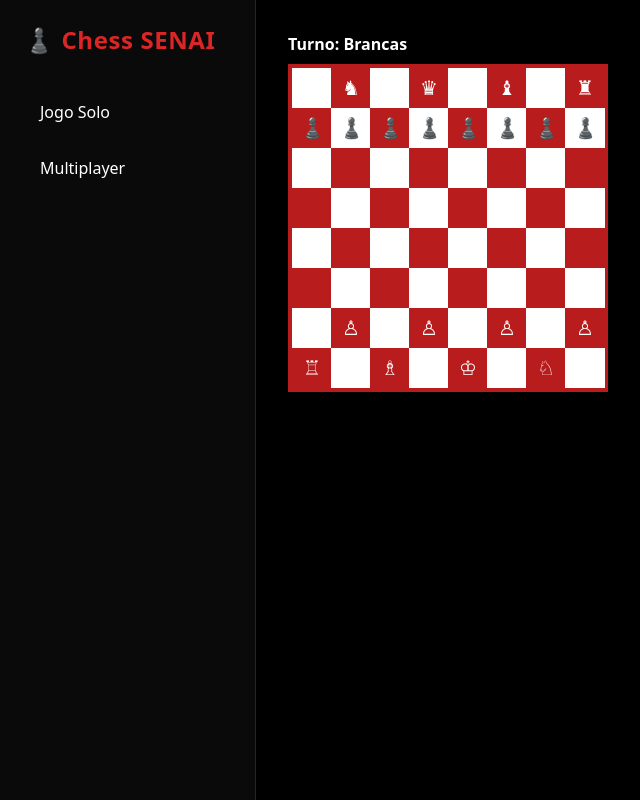
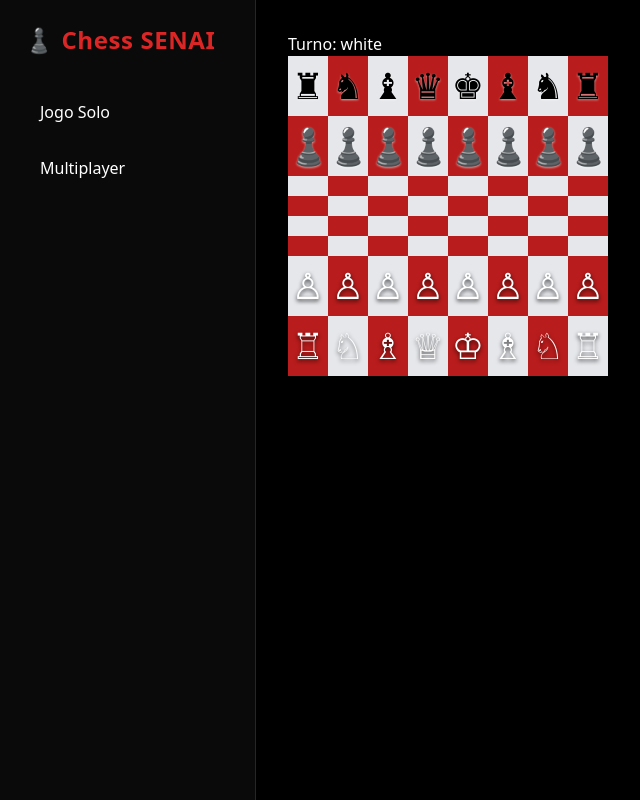
Before and after one commit to 041067/Jogo-de-xadrez, a Next.js app: page /solo in a window 1280 px wide. Shown: the whole page, without its empty margins (0-640 px from the left). Built offline with nearby package versions, Linux system fonts and the light colour scheme.

Commit message:
Reajuste no UI

```diff
--- a/src/components/chess/ChessBoard.tsx
+++ b/src/components/chess/ChessBoard.tsx
@@ -1,80 +1,72 @@
-import { useState } from "react";
+import { useState, useEffect } from "react";
 import ChessSquare from "./ChessSquare";
-import { isValidMove } from "@/utils/chessRules";
-import { fenToBoard } from "@/utils/fen";
-import { getValidMoves } from "@/utils/getValidMoves";
+import { fenToBoard, boardToFen } from "@/utils/fen";
 
-type ChessBoardProps = {
+type Props = {
   gameFen: string;
-  onMove: (
-    fr: number,
-    fc: number,
-    tr: number,
-    tc: number
-  ) => void;
+  playerColor: "white" | "black";
+  onMove: (fen: string) => void;
 };
 
-export default function ChessBoard({ gameFen, onMove }: ChessBoardProps) {
-  const board = fenToBoard(gameFen);
+export default function ChessBoard({ gameFen, playerColor, onMove }: Props) {
+  const [board, setBoard] = useState<string[][]>(fenToBoard(gameFen));
+  const [selected, setSelected] = useState<string | null>(null);
+
+  useEffect(() => {
+    setBoard(fenToBoard(gameFen));
+  }, [gameFen]);
+
   const turn = gameFen.split(" ")[1] === "w" ? "white" : "black";
-
-  const [selected, setSelected] = useState<string | null>(null);
-  const [validMoves, setValidMoves] = useState<{ r: number; c: number }[]>([]);
 
   function handleClick(r: number, c: number) {
     const key = `${r}-${c}`;
 
-    const boardStrings = board.map((row) => row.join(""));
+    if (turn !== playerColor) return;
 
     if (!selected) {
-      if (board[r][c] !== ".") {
+      const piece = board[r][c];
+      if (piece === ".") return;
+
+      const isWhite = piece === piece.toUpperCase();
+      if (playerColor === "white" && !isWhite) return;
+      if (playerColor === "black" && isWhite) return;
+
       setSelected(key);
-
-        const moves = getValidMoves(boardStrings, r, c, turn);
-        setValidMoves(moves);
-      }
       return;
     }
 
     const [sr, sc] = selected.split("-").map(Number);
 
-    const isMoveValid = validMoves.some(
-      (m) => m.r === r && m.c === c
-    );
+    const newBoard = structuredClone(board);
 
-    if (isMoveValid) {
-      onMove(sr, sc, r, c);
-    }
+    newBoard[r][c] = newBoard[sr][sc];
+    newBoard[sr][sc] = ".";
+
+    const nextTurn = turn === "white" ? "b" : "w";
+
+    const newFen = boardToFen(newBoard, nextTurn);
+
+    onMove(newFen);
 
     setSelected(null);
-    setValidMoves([]);
   }
 
   return (
     <div>
-      <p className="mb-2 font-semibold">
-        Turno: {turn === "white" ? "Brancas" : "Pretas"}
-      </p>
+      <p>Turno: {turn}</p>
 
-      <div className="grid grid-cols-8 w-[320px] border-4 border-red-700">
+      <div className="grid grid-cols-8 w-[320px] h-[320px] border-5 border-red-700">
         {board.map((row, r) =>
-          row.map((piece, c) => {
-            const isValid = validMoves.some(
-              (m) => m.r === r && m.c === c
-            );
-
-            return (
+          row.map((piece, c) => (
             <ChessSquare
               key={`${r}-${c}`}
               row={r}
               col={c}
               piece={piece}
               selected={selected === `${r}-${c}`}
-                validMove={isValid}
               onClick={() => handleClick(r, c)}
             />
-            );
-          })
+          ))
         )}
       </div>
     </div>
--- a/src/components/chess/ChessSquare.tsx
+++ b/src/components/chess/ChessSquare.tsx
@@ -1,25 +1,24 @@
-interface Props {
+type Props = {
   row: number;
   col: number;
   piece: string;
   selected: boolean;
-  validMove?: boolean;
   onClick: () => void;
-}
+};
 
-const pieceMap: Record<string, string> = {
+const pieces: Record<string, string> = {
+  p: "♟",
   r: "♜",
   n: "♞",
   b: "♝",
   q: "♛",
   k: "♚",
-  p: "♟",
+  P: "♙",
   R: "♖",
   N: "♘",
   B: "♗",
   Q: "♕",
   K: "♔",
-  P: "♙",
 };
 
 export default function ChessSquare({
@@ -27,24 +26,32 @@ export default function ChessSquare({
   col,
   piece,
   selected,
-  validMove,
   onClick,
 }: Props) {
   const isDark = (row + col) % 2 === 1;
 
+  const pieceSymbol = pieces[piece] ?? "";
+
+  const isWhite = piece === piece.toUpperCase();
+
   return (
     <div
       onClick={onClick}
-      className={`
-        w-10 h-10 flex items-center justify-center
-        ${isDark ? "bg-red-700" : "bg-white"}
-        ${selected ? "ring-4 ring-yellow-400" : ""}
-        ${validMove ? "ring-2 ring-green-400" : ""}
-        cursor-pointer
+      className={`flex items-center justify-center text-4xl cursor-pointer
+      ${isDark ? "bg-red-700" : "bg-gray-200"}
+      ${selected ? "ring-4 ring-yellow-400" : ""}
+    `}
+    >
+      <span
+        className={`select-none
+        ${
+          isWhite
+            ? "text-white drop-shadow-[0_2px_2px_rgba(0,0,0,0.8)]"
+            : "text-black drop-shadow-[0_1px_1px_rgba(255,255,255,0.6)]"
+        }
       `}
-    >
-      <span className="text-xl select-none">
-        {piece !== "." ? pieceMap[piece] : ""}
+      >
+        {pieceSymbol}
       </span>
     </div>
   );
--- a/src/lib/socket.ts
+++ b/src/lib/socket.ts
@@ -5,7 +5,7 @@ export const socket = io("http://localhost:4000", {
 });
 
 socket.on("connect", () => {
-  console.log("♟️ Connected:", socket.id);
+  console.log("Connected:", socket.id);
 });
 
 socket.on("connect_error", (err) => {
--- a/src/pages/multiplayer/index.tsx
+++ b/src/pages/multiplayer/index.tsx
@@ -1,98 +1,112 @@
-import { useEffect, useState } from "react";
+import { useState, useEffect } from "react";
 import ChessBoard from "@/components/chess/ChessBoard";
-import { boardToFen, fenToBoard } from "@/utils/fen";
 import { socket } from "@/lib/socket";
 
-export default function Multiplayer() {
+export default function MultiplayerPage() {
   const [roomId, setRoomId] = useState("");
-  const [gameFen, setGameFen] = useState(
-    "rnbqkbnr/pppppppp/8/8/8/8/PPPPPPPP/RNBQKBNR w - - 0 1"
+  const [currentRoom, setCurrentRoom] = useState<string | null>(null);
+  const [color, setColor] = useState<"white" | "black" | null>(null);
+  const [fen, setFen] = useState(
+    "rnbqkbnr/pppppppp/8/8/8/8/PPPPPPPP/RNBQKBNR w",
   );
+  const [ready, setReady] = useState(false);
 
   useEffect(() => {
-    socket.on("move", (fen: string) => {
-      setGameFen(fen);
+    socket.on("roomCreated", ({ roomId, color }) => {
+      console.log("Room created:", roomId);
+
+      setCurrentRoom(roomId);
+      setColor(color);
+      setReady(false);
+    });
+
+    socket.on("roomJoined", ({ roomId, color, fen }) => {
+      setCurrentRoom(roomId);
+      setColor(color);
+      setFen(fen);
+    });
+
+    socket.on("playersReady", () => {
+      setReady(true);
+    });
+
+    socket.on("move", (newFen) => {
+      setFen(newFen);
     });
 
     return () => {
+      socket.off("roomCreated");
+      socket.off("roomJoined");
+      socket.off("playersReady");
       socket.off("move");
     };
   }, []);
 
   function createRoom() {
-    const id = Math.random().toString(36).substring(2, 7);
-    setRoomId(id);
-
-    socket.emit("create-room", id);
+    socket.emit("createRoom");
   }
 
   function joinRoom() {
-    socket.emit("join-room", roomId);
+    socket.emit("joinRoom", roomId);
   }
 
-  function handleMove(
-    fr: number,
-    fc: number,
-    tr: number,
-    tc: number
-  ) {
-    const board = fenToBoard(gameFen);
-    const turn = gameFen.split(" ")[1] as "w" | "b";
+  function handleMove(newFen: string) {
+    setFen(newFen);
 
-    const newBoard = structuredClone(board);
+    if (currentRoom) {
+      socket.emit("move", {
+        roomId: currentRoom,
+        fen: newFen,
+      });
+    }
+  }
 
-    newBoard[tr][tc] = newBoard[fr][fc];
-    newBoard[fr][fc] = ".";
+  if (!currentRoom) {
+    return (
+      <div className="space-y-4">
+        <button onClick={createRoom} className="bg-blue-600 p-2 text-white">
+          Criar Sala
+        </button>
 
-    const nextTurn = turn === "w" ? "b" : "w";
+        <div>
+          <input
+            placeholder="Código da sala"
+            value={roomId}
+            onChange={(e) => setRoomId(e.target.value)}
+            className="border p-2"
+          />
 
-    const boardStrings = newBoard.map((r) => r.join(""));
+          <button
+            onClick={joinRoom}
+            className="bg-green-600 p-2 text-white ml-2"
+          >
+            Entrar
+          </button>
+        </div>
+      </div>
+    );
+  }
 
-    const newFen = boardToFen(boardStrings, nextTurn);
+  if (!ready) {
+    return (
+      <div className="space-y-4">
+        <h2 className="text-xl">Sala criada</h2>
 
-    setGameFen(newFen);
+        <p>
+          Código da sala: <b>{currentRoom}</b>
+        </p>
 
-    socket.emit("move", {
-      roomId,
-      fen: newFen,
-    });
+        <p>Aguardando outro jogador entrar...</p>
+      </div>
+    );
   }
 
   return (
     <div className="space-y-4">
+      <p>Sala: {currentRoom}</p>
+      <p>Você é: {color}</p>
 
-      <h1 className="text-2xl font-bold">
-        Multiplayer
-      </h1>
-
-      <div className="flex gap-2">
-        <input
-          className="border p-2"
-          placeholder="Room ID"
-          value={roomId}
-          onChange={(e) => setRoomId(e.target.value)}
-        />
-
-        <button
-          className="bg-blue-600 text-white px-4 py-2"
-          onClick={createRoom}
-        >
-          Criar Sala
-        </button>
-
-        <button
-          className="bg-green-600 text-white px-4 py-2"
-          onClick={joinRoom}
-        >
-          Entrar
-        </button>
-      </div>
-
-      <ChessBoard
-        gameFen={gameFen}
-        onMove={handleMove}
-      />
-
+      <ChessBoard gameFen={fen} playerColor={color!} onMove={handleMove} />
     </div>
   );
 }
--- a/src/pages/solo/index.tsx
+++ b/src/pages/solo/index.tsx
@@ -1,37 +1,74 @@
 import { useState } from "react";
 import ChessBoard from "@/components/chess/ChessBoard";
-import { boardToFen, fenToBoard } from "@/utils/fen";
+import { fenToBoard, boardToFen } from "@/utils/fen";
 
-export default function SoloGame() {
-  const [gameFen, setGameFen] = useState(
-    "rnbqkbnr/pppppppp/8/8/8/8/PPPPPPPP/RNBQKBNR w - - 0 1"
+export default function SoloPage() {
+  const [fen, setFen] = useState(
+    "rnbqkbnr/pppppppp/8/8/8/8/PPPPPPPP/RNBQKBNR w",
   );
 
-  function handleMove(
-    fr: number,
-    fc: number,
-    tr: number,
-    tc: number
-  ) {
-    const board = fenToBoard(gameFen);
-    const turn = gameFen.split(" ")[1] as "w" | "b";
+  function handleMove(newFen: string) {
+    setFen(newFen);
+
+    setTimeout(() => {
+      makeAIMove(newFen);
+    }, 500);
+  }
+
+  type Move = {
+    sr: number;
+    sc: number;
+    tr: number;
+    tc: number;
+  };
+
+  function makeAIMove(currentFen: string) {
+    const board = fenToBoard(currentFen);
+
+    const moves: Move[] = [];
+
+    for (let r = 0; r < 8; r++) {
+      for (let c = 0; c < 8; c++) {
+        const piece = board[r][c];
+
+        if (piece === piece.toLowerCase()) {
+          const directions = [
+            [1, 0],
+            [-1, 0],
+            [0, 1],
+            [0, -1],
+          ];
+
+          directions.forEach(([dr, dc]) => {
+            const nr = r + dr;
+            const nc = c + dc;
+
+            if (nr >= 0 && nr < 8 && nc >= 0 && nc < 8) {
+              moves.push({
+                sr: r,
+                sc: c,
+                tr: nr,
+                tc: nc,
+              });
+            }
+          });
+        }
+      }
+    }
+
+    if (moves.length === 0) return;
+
+    const move = moves[Math.floor(Math.random() * moves.length)];
 
     const newBoard = structuredClone(board);
 
-    newBoard[tr][tc] = newBoard[fr][fc];
-    newBoard[fr][fc] = ".";
+    newBoard[move.tr][move.tc] = newBoard[move.sr][move.sc];
+    newBoard[move.sr][move.sc] = ".";
 
-    const nextTurn = turn === "w" ? "b" : "w";
+    const newFen = boardToFen(newBoard, "w");
 
-    const boardStrings = newBoard.map((row) => row.join(""));
-
-    setGameFen(boardToFen(boardStrings, nextTurn));
+    setFen(newFen);
   }
 
-  return (
-    <ChessBoard
-      gameFen={gameFen}
-      onMove={handleMove}
-    />
-  );
+  return <ChessBoard gameFen={fen} playerColor="white" onMove={handleMove} />;
 }
--- a/src/styles/globals.css
+++ b/src/styles/globals.css
@@ -18,3 +18,8 @@ body {
   background: var(--bg-main);
   color: var(--text-main);
 }
+
+.p-2 {
+  padding: 0.5rem;
+  color: black;
+}
--- a/src/utils/fen.ts
+++ b/src/utils/fen.ts
@@ -1,49 +1,42 @@
-export function fenToBoard(fen: string) {
-  const [position] = fen.split(" ");
-  const rows = position.split("/");
+export function fenToBoard(fen: string): string[][] {
+  const [boardPart] = fen.split(" ");
 
-  return rows.map((row) => {
-    const result: string[] = [];
+  return boardPart.split("/").map((row) => {
+    const squares: string[] = [];
 
     for (const char of row) {
       if (!isNaN(Number(char))) {
-        result.push(...Array(Number(char)).fill("."));
+        squares.push(...Array(Number(char)).fill("."));
       } else {
-        result.push(char);
+        squares.push(char);
       }
     }
 
-    return result;
+    return squares;
   });
 }
 
-export function boardToFen(
-  board: string[],
-  turn: "w" | "b"
-) {
-  let fen = "";
+export function boardToFen(board: string[][], turn: string): string {
+  const fenRows = board.map((row) => {
+    let empty = 0;
+    let fenRow = "";
 
-  for (let r = 0; r < 8; r++) {
-    let empty = 0;
-
-    for (let c = 0; c < 8; c++) {
-      const piece = board[r][c];
-
-      if (piece === ".") {
+    for (const square of row) {
+      if (square === ".") {
         empty++;
       } else {
         if (empty > 0) {
-          fen += empty;
+          fenRow += empty;
           empty = 0;
         }
-
-        fen += piece;
+        fenRow += square;
       }
     }
 
-    if (empty > 0) fen += empty;
-    if (r < 7) fen += "/";
-  }
+    if (empty > 0) fenRow += empty;
 
-  return `${fen} ${turn} - - 0 1`;
+    return fenRow;
+  });
+
+  return `${fenRows.join("/")} ${turn}`;
 }
```
Also changed, not shown: 1 other file (tests, documents, lock files or other folders). Lines whose indentation alone changed are shown as unchanged.
